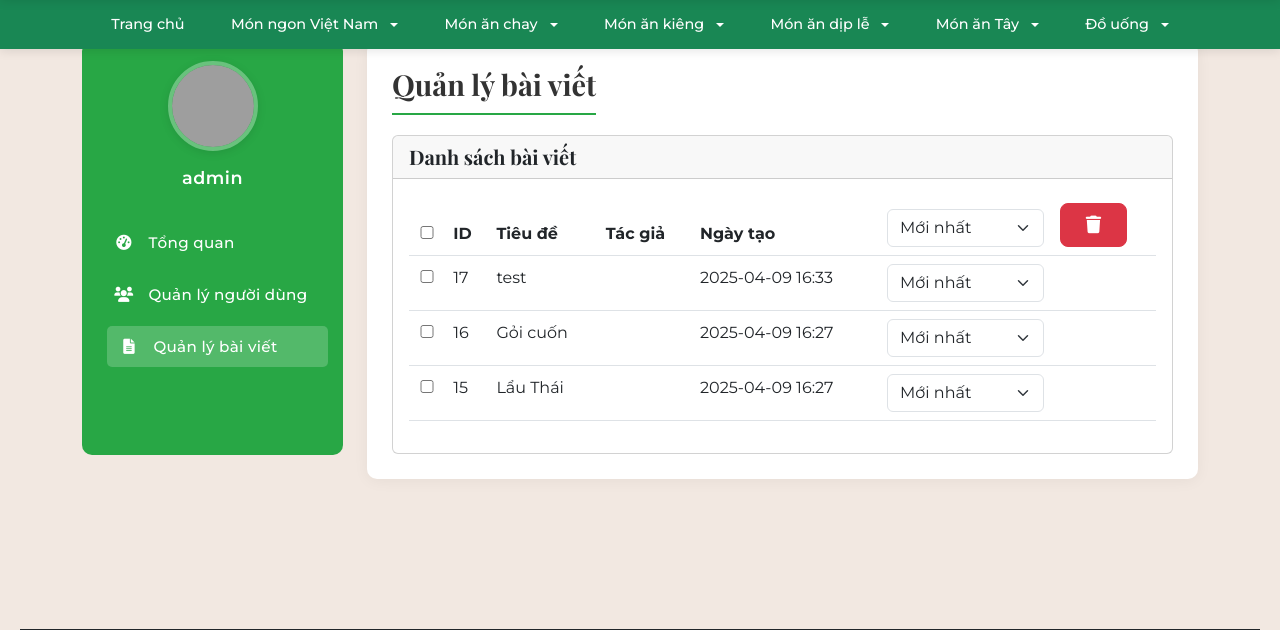
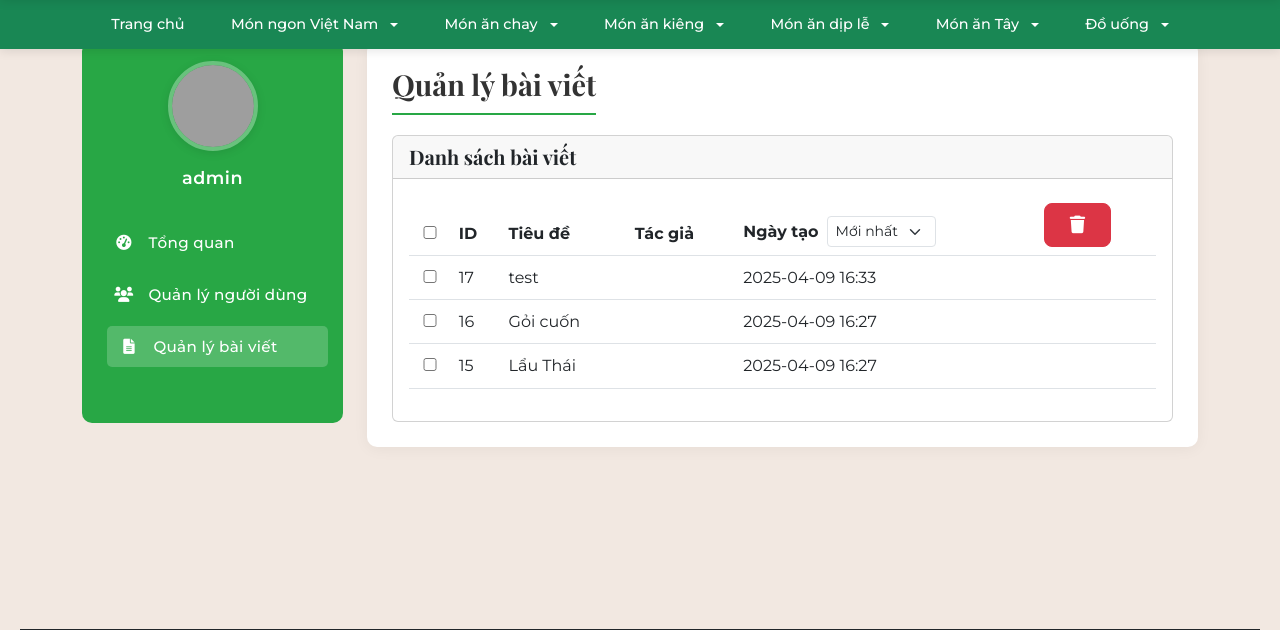
Before and after one commit to iuh-application-development/Recipe-Sharing-Plaform, a Flask app: page /admin/posts in a window 1280 px wide. Shown: the part 81-711 px from the top of the page. Run offline with Flask 3, Linux system fonts and the light colour scheme; a user stored in the database is signed in; data comes from the database, SQL or seed files in the repository; both versions use the stored data as it was after the commit; grey boxes are pictures that could not be loaded.

Commit message:
update quản lý bài viết
Chỉnh sữa lỗi ở phần sắp xếp bài viết

```diff
--- a/share_recipe/templates/admin/posts.html
+++ b/share_recipe/templates/admin/posts.html
@@ -16,12 +16,16 @@
                         <th>ID</th>
                         <th>Tiêu đề</th>
                         <th>Tác giả</th>
-                        <th>Ngày tạo</th>
                         <th>
-                            <select id="sort-posts" class="form-select">
-                                <option value="newest">Mới nhất</option>
-                                <option value="oldest">Cũ nhất</option>
-                            </select>
+                            <div class="d-flex align-items-center">
+                                Ngày tạo
+                                <div class="ms-2">
+                                    <select id="sort-posts" class="form-select form-select-sm">
+                                        <option value="newest">Mới nhất</option>
+                                        <option value="oldest">Cũ nhất</option>
+                                    </select>
+                                </div>
+                            </div>
                         </th>
                         <th>
                             <button type="button" class="btn btn-danger" id="delete-selected-posts">
@@ -38,12 +42,6 @@
                         <td>{{ post['title'] }}</td>
                         <td>{{ post['author_email'] }}</td>
                         <td>{{ post['created'].strftime('%Y-%m-%d %H:%M') }}</td>
-                        <td>
-                            <select id="sort-posts" class="form-select">
-                                <option value="newest">Mới nhất</option>
-                                <option value="oldest">Cũ nhất</option>
-                            </select>
-                        </td>
                         <td></td>
                     </tr>
                     {% endfor %}
```
Also changed, not shown: instance/share_recipe.sqlite.
